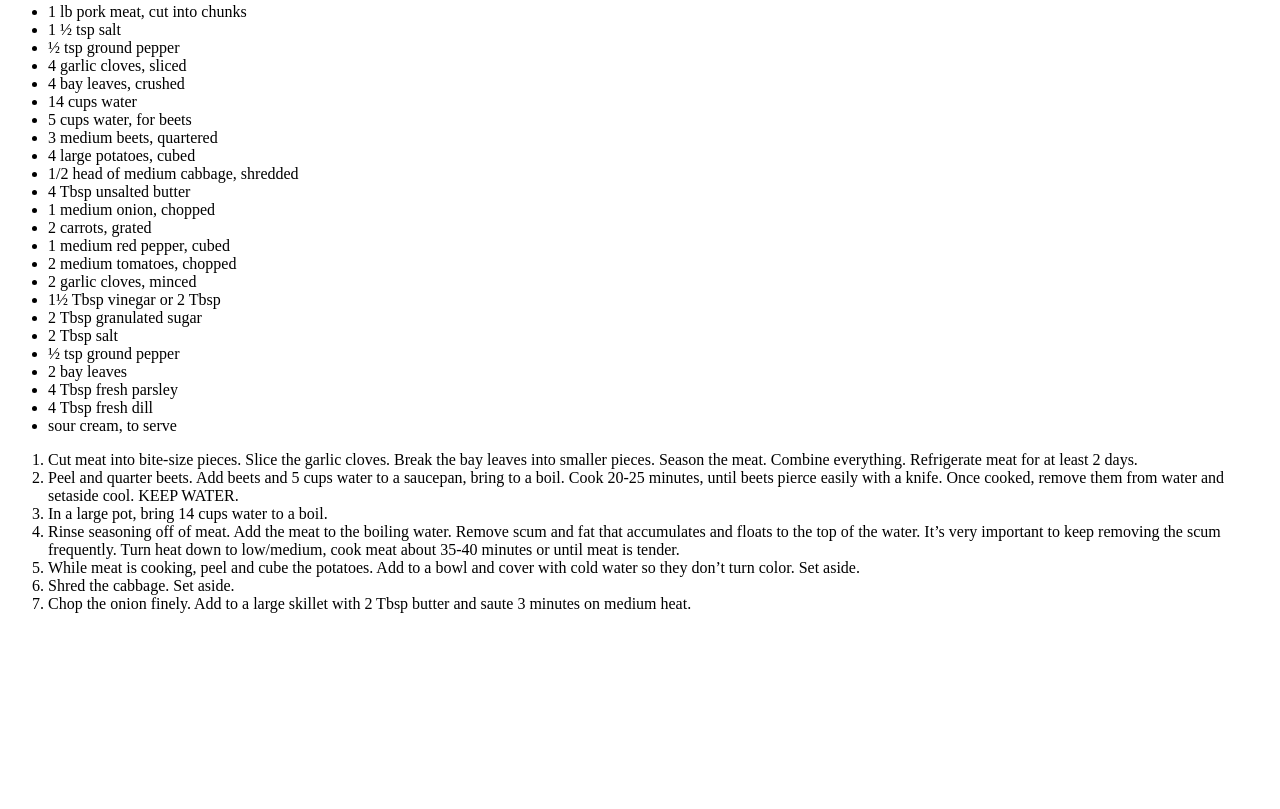
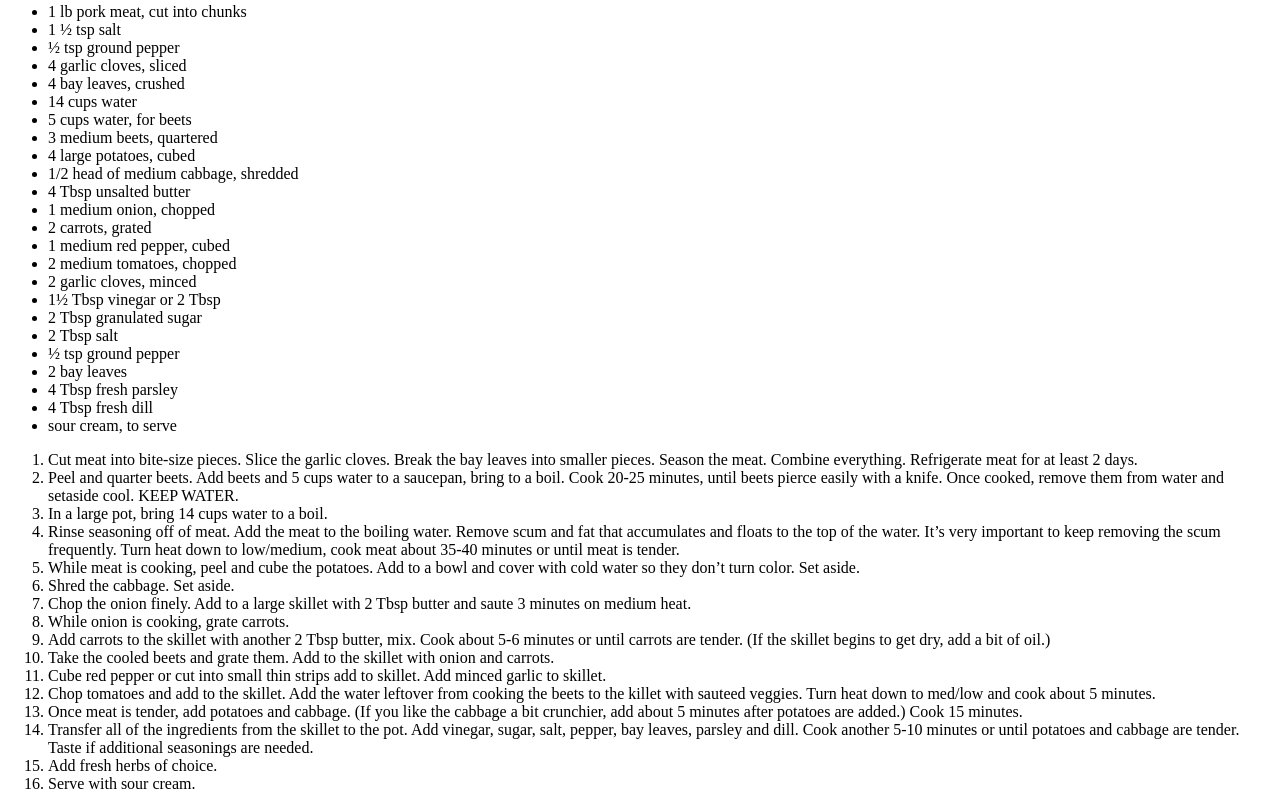
Before and after one commit to trupewate/odin-recipes, a plain HTML site: page recipes/borscht.html in a window 1280 px wide. Shown: the part 585-1394 px from the top of the page. Before the commit the page ends 1214 px from the top, so only its background shows below. Drawn offline with Linux system fonts and the light colour scheme.

Commit message:
first commit

```diff
--- a/recipes/borscht.html
+++ b/recipes/borscht.html
@@ -78,6 +78,34 @@
             <li>
                 Chop the onion finely. Add to a large skillet with 2 Tbsp butter and saute 3 minutes on medium heat.
             </li>
+            <li>
+                While onion is cooking, grate carrots.
+            </li>
+            <li>
+                Add carrots to the skillet with another 2 Tbsp butter, mix. Cook about 5-6 minutes or until carrots are tender. (If the skillet begins to get dry, add a bit of oil.)
+            </li>
+            <li>
+                Take the cooled beets and grate them. Add to the skillet with onion and carrots.
+            </li>
+            <li>
+                Cube red pepper or cut into small thin strips add to skillet. Add minced garlic to skillet.
+            </li>
+            <li>
+                Chop tomatoes and add to the skillet. Add the water leftover from cooking the beets to the killet with sauteed veggies. Turn heat down to med/low and cook about 5 minutes.
+            </li>
+            <li>
+                Once meat is tender, add potatoes and cabbage. (If you like the cabbage a bit crunchier, add about 5 minutes after potatoes are added.) Cook 15 minutes.
+            </li>
+            <li>
+                Transfer all of the ingredients from the skillet to the pot. Add vinegar, sugar, salt, pepper, bay leaves, parsley and dill. Cook another 5-10 minutes or until potatoes and cabbage are tender. Taste if additional seasonings are needed.
+            </li>
+            <li>
+                Add fresh herbs of choice.
+            </li>
+            <li>
+                Serve with sour cream.
+            </li>
+
         </ol>
     </body>
 </html>
```
Also changed, not shown: index.html (renamed from intex.html), recipes/carbonara.html (deleted), recipes/macAndCheese.html (added).
